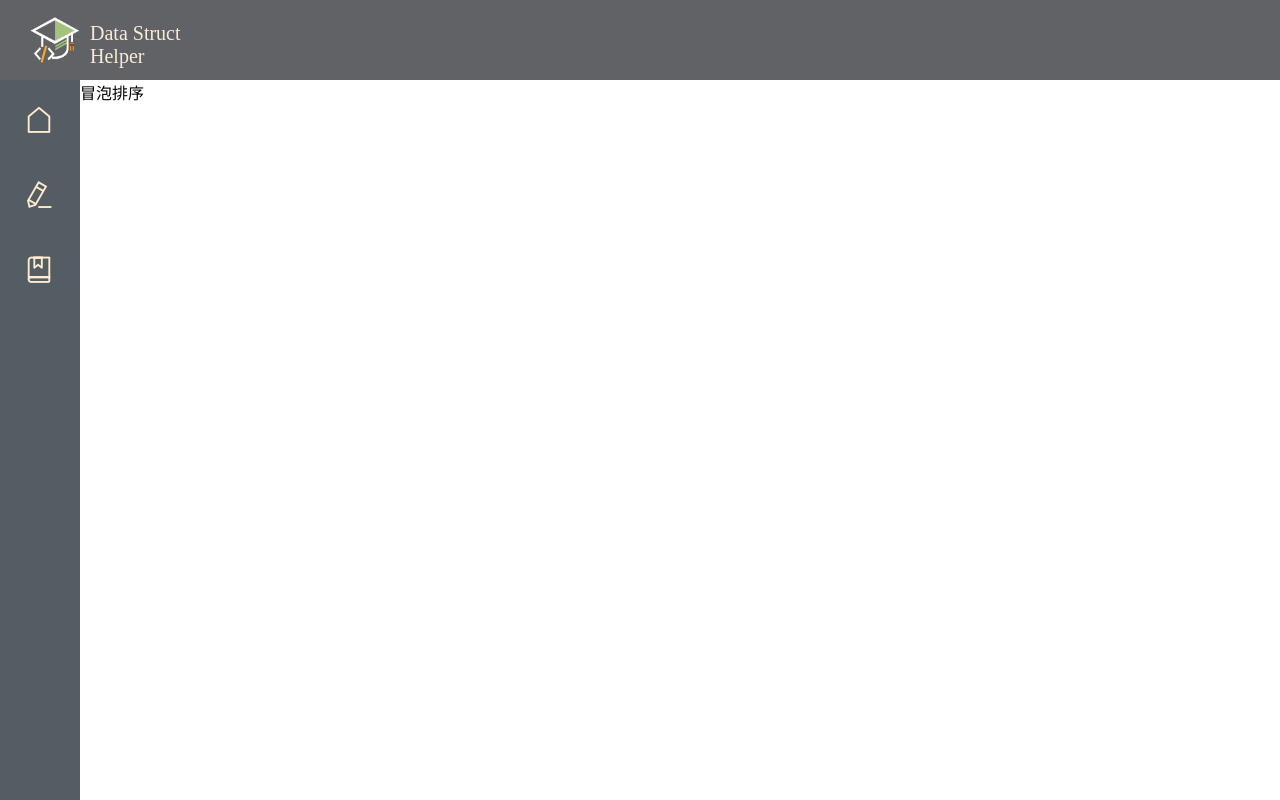
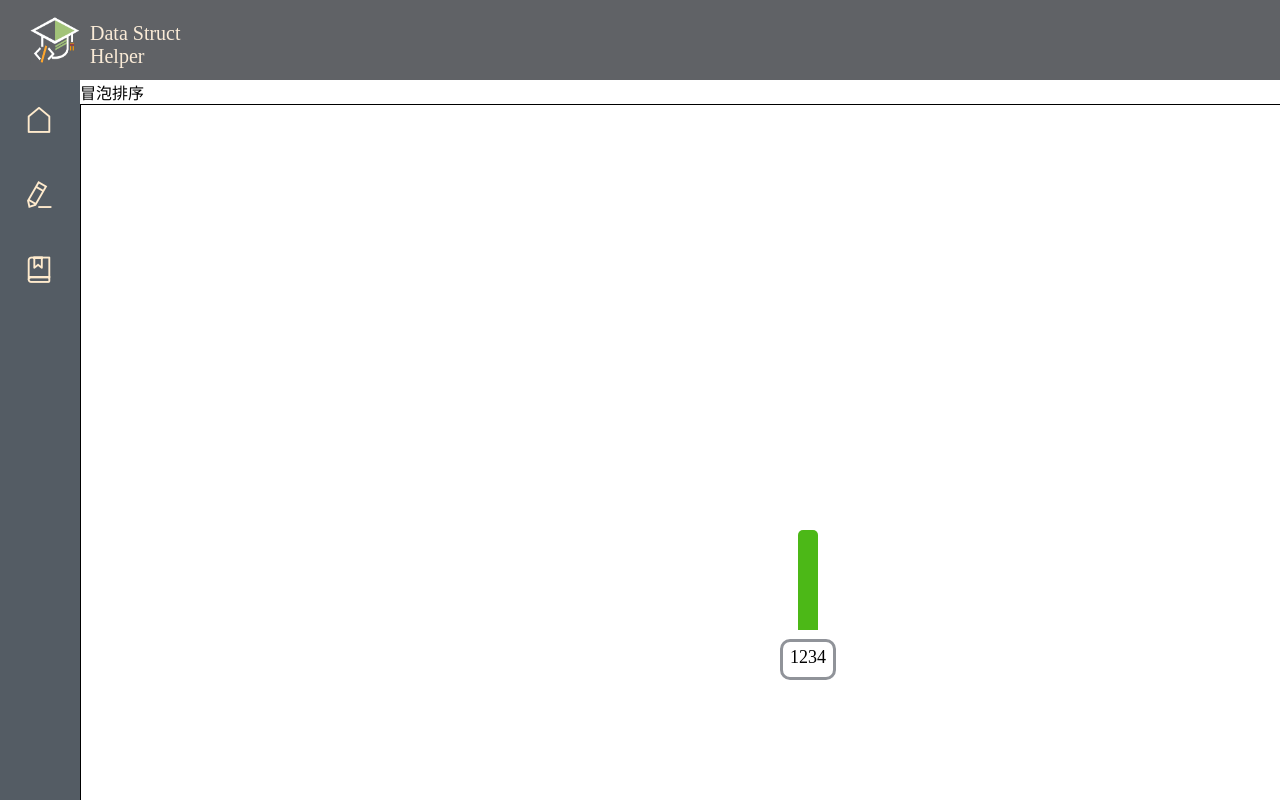
Before and after one commit to Knight4Lancelot/Datastruct-study-helper, a Vue app: page /algorithm/popsort in a window 1280 px wide. Built offline with nearby package versions, Linux system fonts and the light colour scheme.

Commit message:
2022/07/08修改

```diff
--- /dev/null
+++ b/src/components/algorithmViewComps/LinearSortNode.vue
@@ -0,0 +1,53 @@
+<template>
+	<div class="linear-sort-node">
+		<div class="table-node-pillar"
+			:style="{'height':String(pillarH)+'px'}"
+		></div>
+		<div class="linear-table-node" v-text="valElement"></div>
+	</div>
+</template>
+
+<script>
+export default {
+	name: 'LinearSortNode',
+	props: {
+		pillarHeight: Number,
+		index: Number,
+		valElement: String
+	},
+	data() {
+		return {
+			pillarH: 0
+		}
+	},
+	mounted() {
+		this.pillarH = this.pillarHeight;
+	},
+	methods: {
+	}
+}
+</script>
+
+<style>
+.table-node-pillar {
+	transition: 0.6s;
+	position: inherit;
+	width: 20px;
+	left: 18px;
+	bottom: 50px;
+	border-top-left-radius: 5px;
+	border-top-right-radius: 5px;
+	background-color: #4CB817;
+}
+.linear-table-node {
+	position: inherit;
+	width: 50px;
+	height: 30px;
+	bottom: 0;
+	border: 3px solid #909399;
+	font-size: 18px;
+	text-align: center;
+	padding-top: 5px;
+	border-radius: 10px;
+}
+</style>
--- /dev/null
+++ b/src/components/algorithmViewComps/PopSortCanvas.vue
@@ -0,0 +1,29 @@
+<template>
+	<div >
+		<node id="test"
+			:pillarHeight="100"
+			:index="0"
+			:valElement="'1234'"
+		/>
+	</div>
+</template>
+
+<script>
+import node from './LinearSortNode.vue'
+
+export default {
+	name: 'PopSortCanvas',
+	components: {
+		node
+	}
+}
+</script>
+
+<style>
+#test {
+	position: absolute;
+	left: 700px;
+	top: 300px;
+	height: 300px;
+}
+</style>
--- a/src/views/AlgorithmViews/PopSortView.vue
+++ b/src/views/AlgorithmViews/PopSortView.vue
@@ -1,11 +1,29 @@
 <template>
 	<div>
 		冒泡排序
+		<AlgorithmCanvas id="canvas"></AlgorithmCanvas>
 	</div>
 </template>
 
 <script>
+import AlgorithmCanvas from '../../components/algorithmViewComps/PopSortCanvas.vue'
+export default {
+	name: 'PopSortHomeView',
+	components: {
+		AlgorithmCanvas
+	},
+	methods: {
+		formCanvasSize() {
+
+		}
+	}
+}
 </script>
 
 <style>
+#canvas {
+	border: 1px solid black;
+	width: 1400px;
+	height: 700px;
+}
 </style>
```
